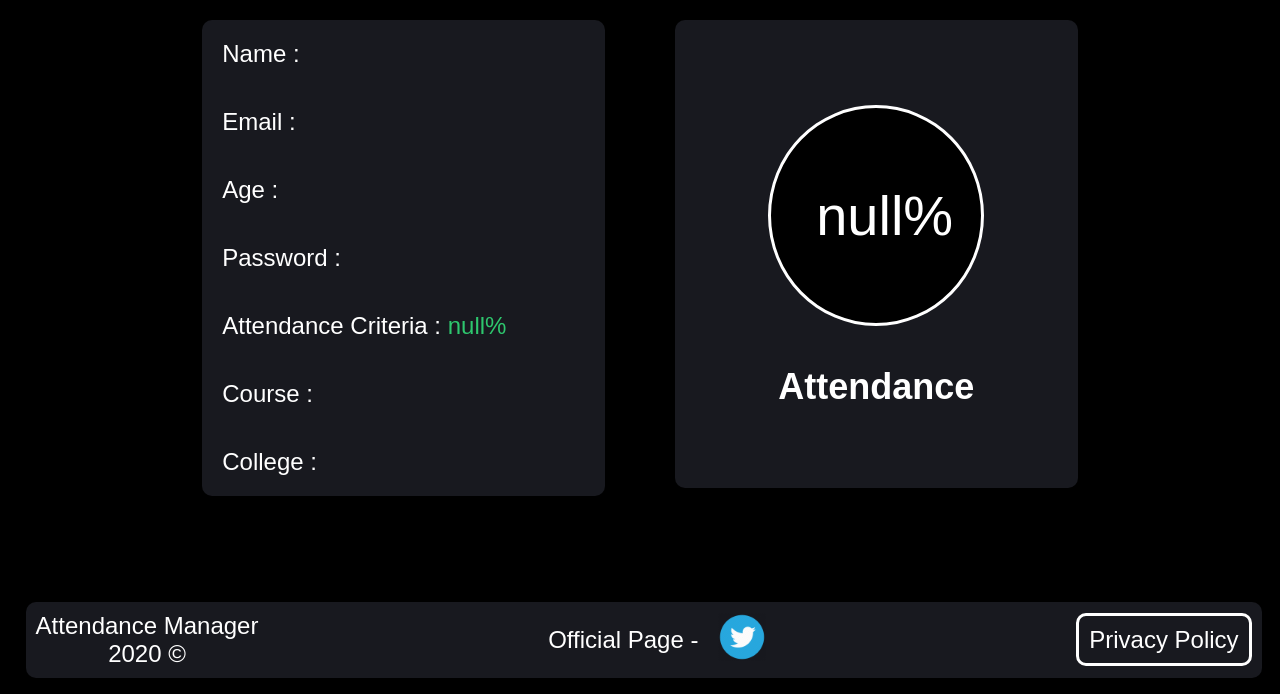
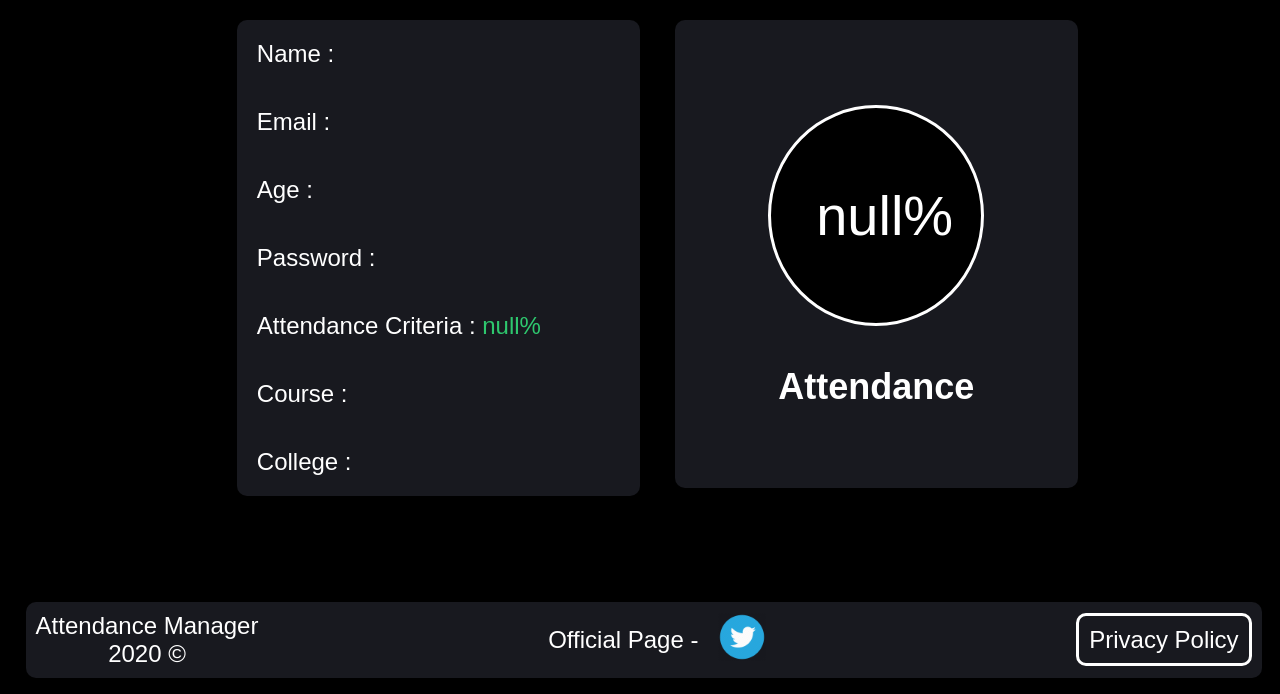
Before and after one commit to alokpurohit18/AttendanceManager, a PHP site: page /html/home2.php in a window 1280 px wide. Shown: the part 106-800 px from the top of the page. Run offline with PHP 8.4, Linux system fonts and the light colour scheme.

Commit message:
Update home.css

```diff
--- a/css/home.css
+++ b/css/home.css
@@ -10,7 +10,7 @@ section {
 
 #personal_info{
     margin-top: 20px;
-    margin-left: 12%;
+    margin-left: 15%;
     background-color: #18191f;
     border-radius: 10px;
     text-align: left;
```
